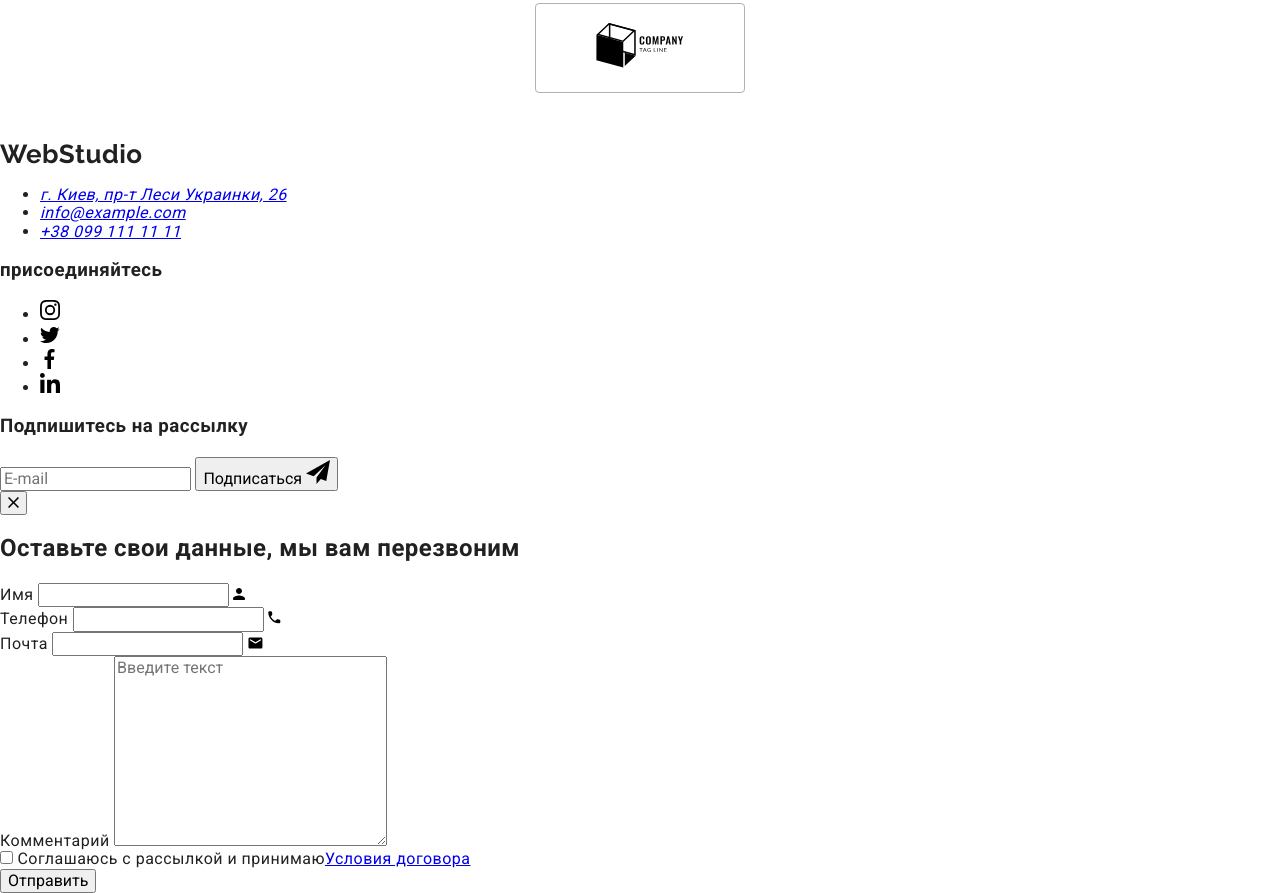
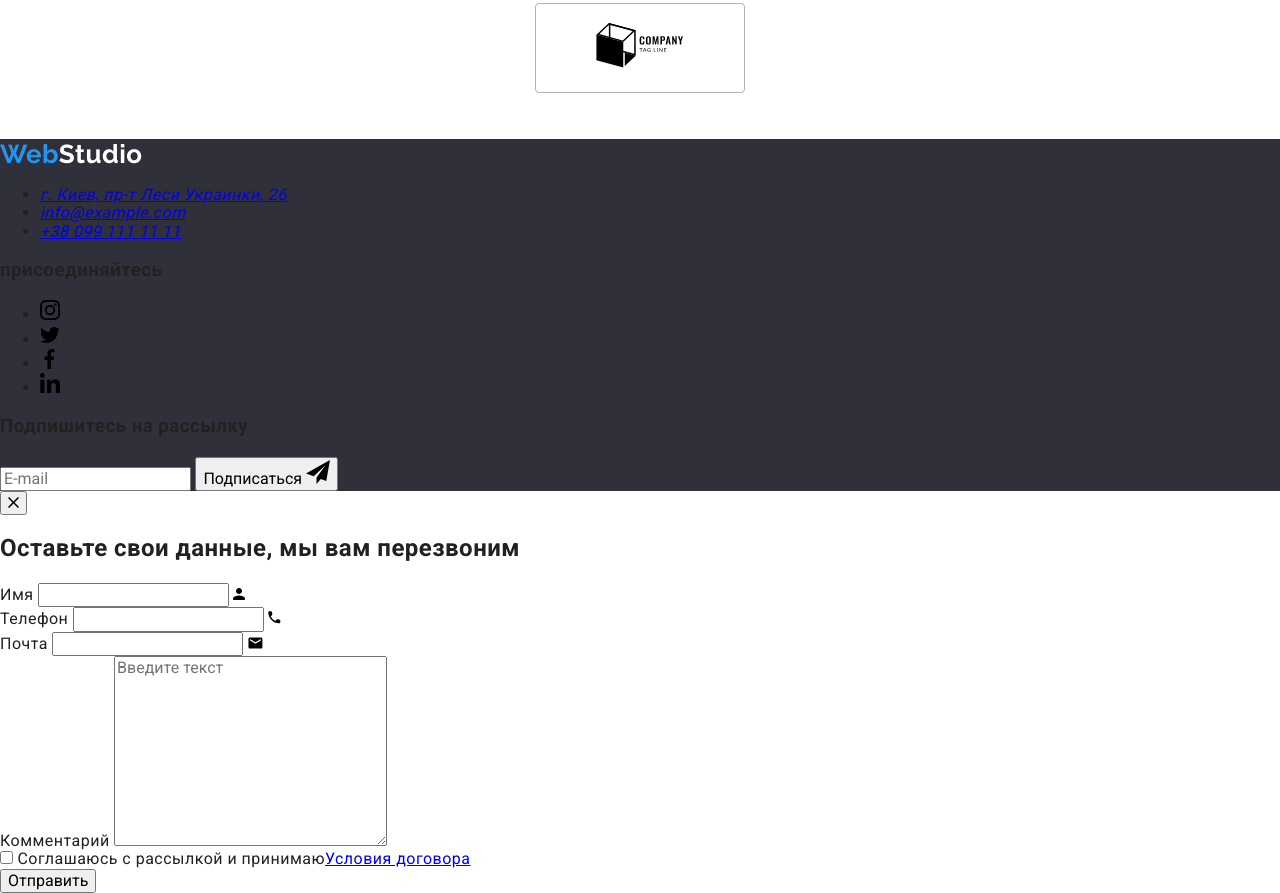
Before and after one commit to Luhivskyi/goit-markup-hw-08, a plain HTML site: page index.html in a window 1280 px wide. Shown: the part 4450-5343 px from the top of the page. Drawn offline with nearby package versions, Linux system fonts and the light colour scheme.

Commit message:
footer-start

```diff
--- a/index.html
+++ b/index.html
@@ -459,7 +459,7 @@
         <div class="kolonky">
           <div class="footer-box">
             <a href="./index.html" class="logo-footer"
-              ><span class="black">Web</span
+              ><span class="blue">Web</span
               ><span class="white">Studio</span></a
             >
             <address class="address">
--- a/sass/components/_footer.scss
+++ b/sass/components/_footer.scss
@@ -1,3 +1,8 @@
+.footer {
+  width: 100%;
+  background: $secondary-black-color;
+}
+
 .logo-footer {
   font-family: Raleway, sans-serif;
   font-style: normal;
@@ -10,6 +15,6 @@
     color: $accent-color;
   }
   .white {
-    color: $title-text-color;
+    color: $primary-white-color;
   }
 }
```
Also changed, not shown: sass/main.css, 1 other file.
